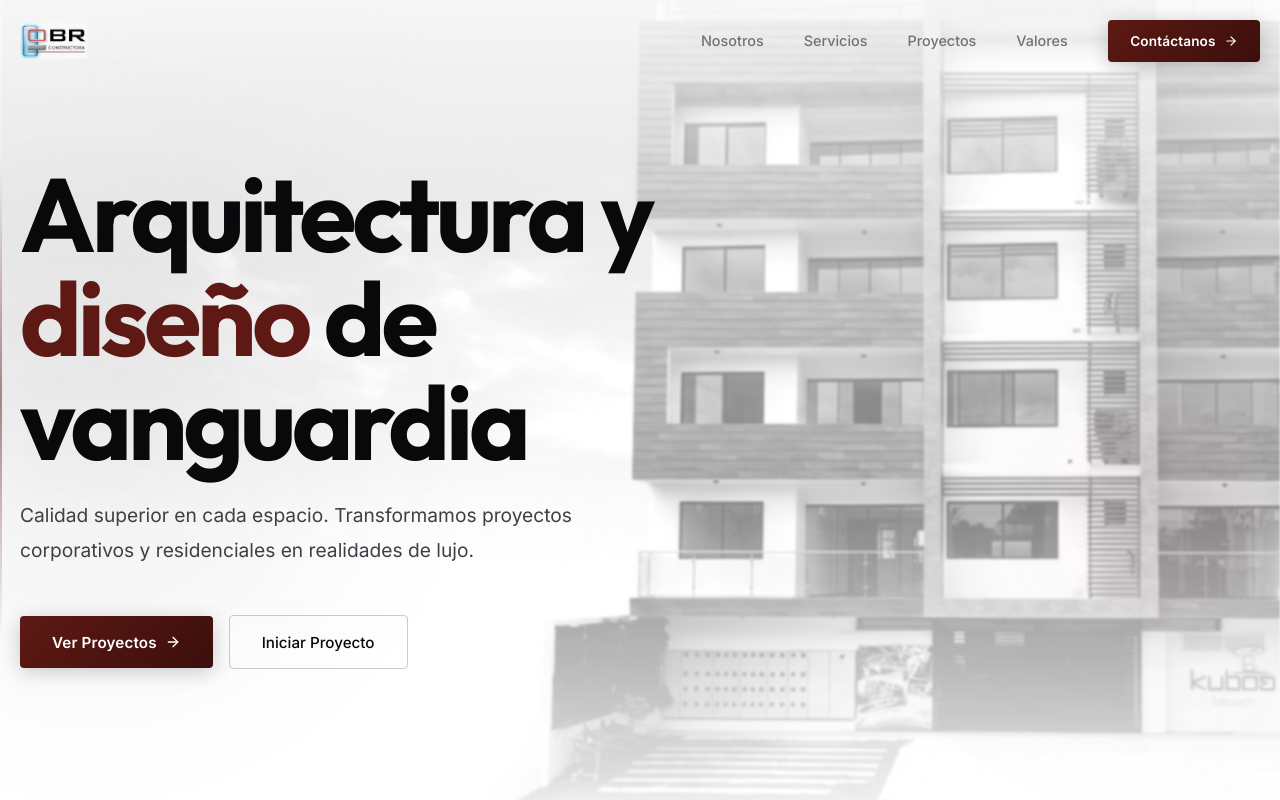
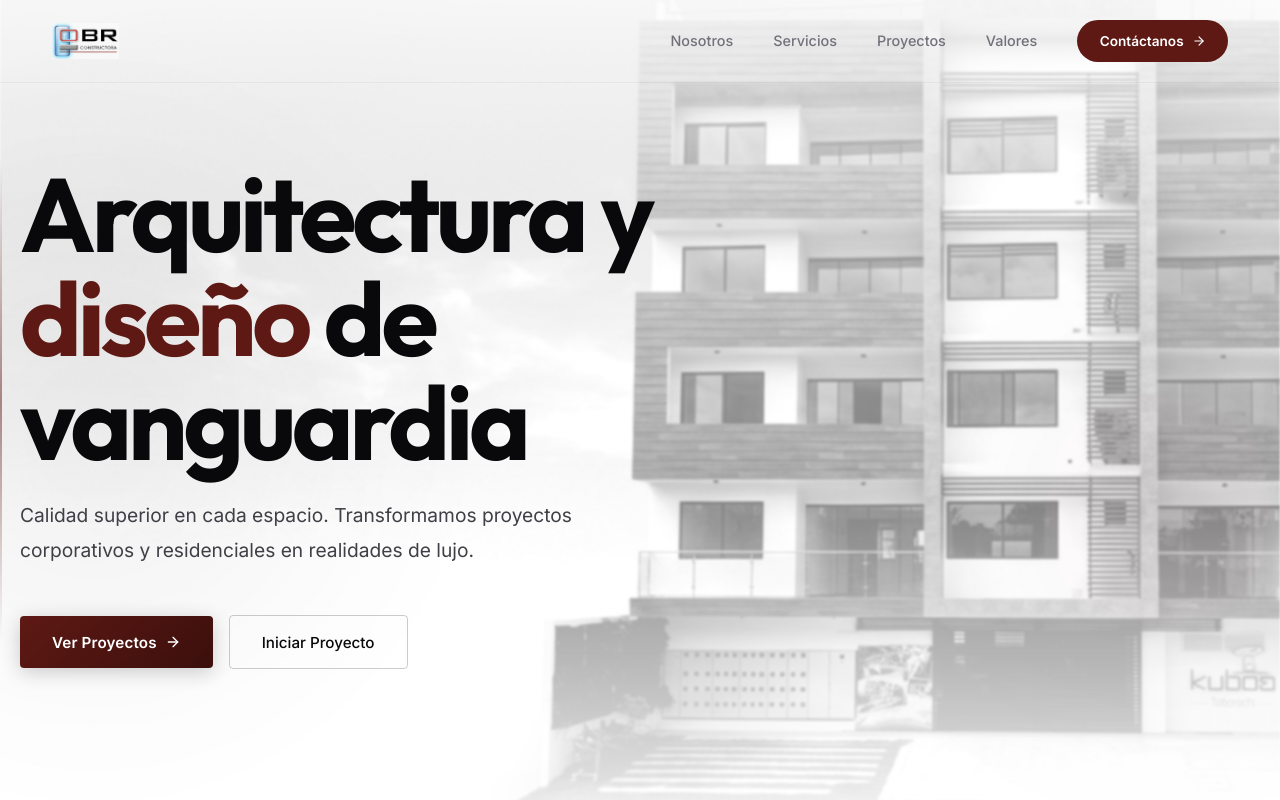
Before and after one commit to benjaminBraner/OBR-website, a React (Vite) app: page / in a window 1280 px wide. Shown: the top 800 px of the page. Built offline with nearby package versions, Linux system fonts and the light colour scheme.

Commit message:
navbar floating

```diff
--- a/src/components/Navbar.jsx
+++ b/src/components/Navbar.jsx
@@ -38,18 +38,48 @@ export default function Navbar() {
           left: 0,
           right: 0,
           zIndex: 100,
-          padding: scrolled ? '0.75rem 0' : '1.25rem 0',
-          background: scrolled ? 'rgba(255, 255, 255, 0.85)' : 'transparent',
-          backdropFilter: scrolled ? 'blur(20px) saturate(1.2)' : 'none',
-          WebkitBackdropFilter: scrolled ? 'blur(20px) saturate(1.2)' : 'none',
-          borderBottom: scrolled ? '1px solid rgba(0, 0, 0,0.04)' : '1px solid transparent',
-          transition: 'all 0.4s cubic-bezier(0.16, 1, 0.3, 1)',
+          padding: scrolled ? '0.75rem 1.25rem' : '0',
+          transition: 'padding 0.4s cubic-bezier(0.16, 1, 0.3, 1)',
+          pointerEvents: 'none',
         }}
       >
-        <div className="container" style={{ display: 'flex', justifyContent: 'space-between', alignItems: 'center' }}>
+        <div style={{
+          width: '100%',
+          maxWidth: scrolled ? '1250px' : '100%',
+          margin: '0 auto',
+          background: scrolled ? 'rgba(255, 255, 255, 0.9)' : 'transparent',
+          backdropFilter: scrolled ? 'blur(20px)' : 'none',
+          WebkitBackdropFilter: scrolled ? 'blur(20px)' : 'none',
+          borderRadius: scrolled ? '100px' : '0',
+          borderBottom: (!scrolled) ? '1px solid rgba(0, 0, 0,0.04)' : '1px solid transparent',
+          boxShadow: scrolled ? '0 10px 40px rgba(0,0,0,0.08)' : 'none',
+          transition: 'all 0.4s ease',
+          pointerEvents: 'auto',
+          '--nav-hover-color': 'var(--color-accent)',
+        }}>
+          <div className="container" style={{
+            display: 'flex',
+            justifyContent: 'space-between',
+            alignItems: 'center',
+            padding: scrolled ? '0.5rem 1rem' : '1.25rem 2rem',
+            transition: 'padding 0.4s ease',
+            width: '100%',
+            maxWidth: '1240px',
+            margin: '0 auto'
+          }}>
           {/* Logo */}
-          <a href="#" style={{ display: 'flex', alignItems: 'center' }}>
-            <img src={logoSVG} alt="OBR Construcción" style={{ height: '36px', width: 'auto' }} />
+          <a href="#" style={{
+            display: 'flex', alignItems: 'center', justifyContent: 'center',
+            height: scrolled ? '42px' : 'auto',
+            background: 'transparent',
+            borderRadius: '50%',
+            transition: 'all 0.4s ease'
+          }}>
+            <img src={logoSVG} alt="OBR Construcción" style={{
+              height: scrolled ? '28px' : '36px',
+              width: 'auto',
+              transition: 'all 0.4s ease',
+            }} />
           </a>
 
           {/* Desktop Navigation */}
@@ -57,15 +87,28 @@ export default function Navbar() {
             {navLinks.map(link => (
               <a key={link.href} href={link.href} className="nav-link-hover" style={{
                 fontSize: '0.9rem',
-                color: 'var(--color-text-muted)',
+                color: scrolled ? 'var(--color-text-main)' : 'var(--color-text-muted)',
                 fontWeight: 500,
                 position: 'relative',
                 padding: '0.25rem 0',
+                transition: 'color 0.3s ease'
               }}>
                 {link.label}
               </a>
             ))}
-            <a href="#contact" className="btn-primary" style={{ padding: '0.6rem 1.4rem', fontSize: '0.85rem' }}>
+            <a href="#contact" style={{
+              background: 'var(--color-primary)',
+              color: '#ffffff',
+              padding: scrolled ? '0.65rem 1.4rem' : '0.6rem 1.4rem',
+              fontSize: '0.85rem',
+              borderRadius: '100px',
+              display: 'inline-flex',
+              alignItems: 'center',
+              gap: '0.5rem',
+              fontWeight: 600,
+              transition: 'all 0.3s ease',
+              textDecoration: 'none'
+            }}>
               Contáctanos <ArrowRight size={14} />
             </a>
           </div>
@@ -75,12 +118,17 @@ export default function Navbar() {
             className="mobile-nav-toggle"
             onClick={() => setMobileMenuOpen(!mobileMenuOpen)}
             aria-label="Toggle navigation"
-            style={{ color: 'var(--color-text-main)', padding: '0.5rem' }}
+            style={{
+              color: 'var(--color-text-main)',
+              padding: '0.5rem',
+              transition: 'color 0.3s ease'
+            }}
           >
             {mobileMenuOpen ? <X size={24} /> : <Menu size={24} />}
           </button>
         </div>
-      </motion.nav>
+      </div>
+    </motion.nav>
 
       {/* Mobile Overlay */}
       <AnimatePresence>
--- a/src/components/Services.jsx
+++ b/src/components/Services.jsx
@@ -73,7 +73,7 @@ export default function Services({ featuredRef }) {
             backgroundColor: '#000000',
             color: '#ffffff',
             padding: '4rem 2rem',
-            borderRadius: 'var(--radius-xl)',
+            borderRadius: '2.5rem',
           }}
         >
           {/* <div className="section-label" style={{ justifyContent: 'center' }}>Qué Hacemos</div> */}
--- a/src/index.css
+++ b/src/index.css
@@ -309,7 +309,7 @@ select {
   left: 0;
   width: 0;
   height: 1px;
-  background: var(--color-accent);
+  background: var(--nav-hover-color, var(--color-accent));
   transition: width var(--transition-normal);
 }
 .nav-link-hover:hover::after {
```
